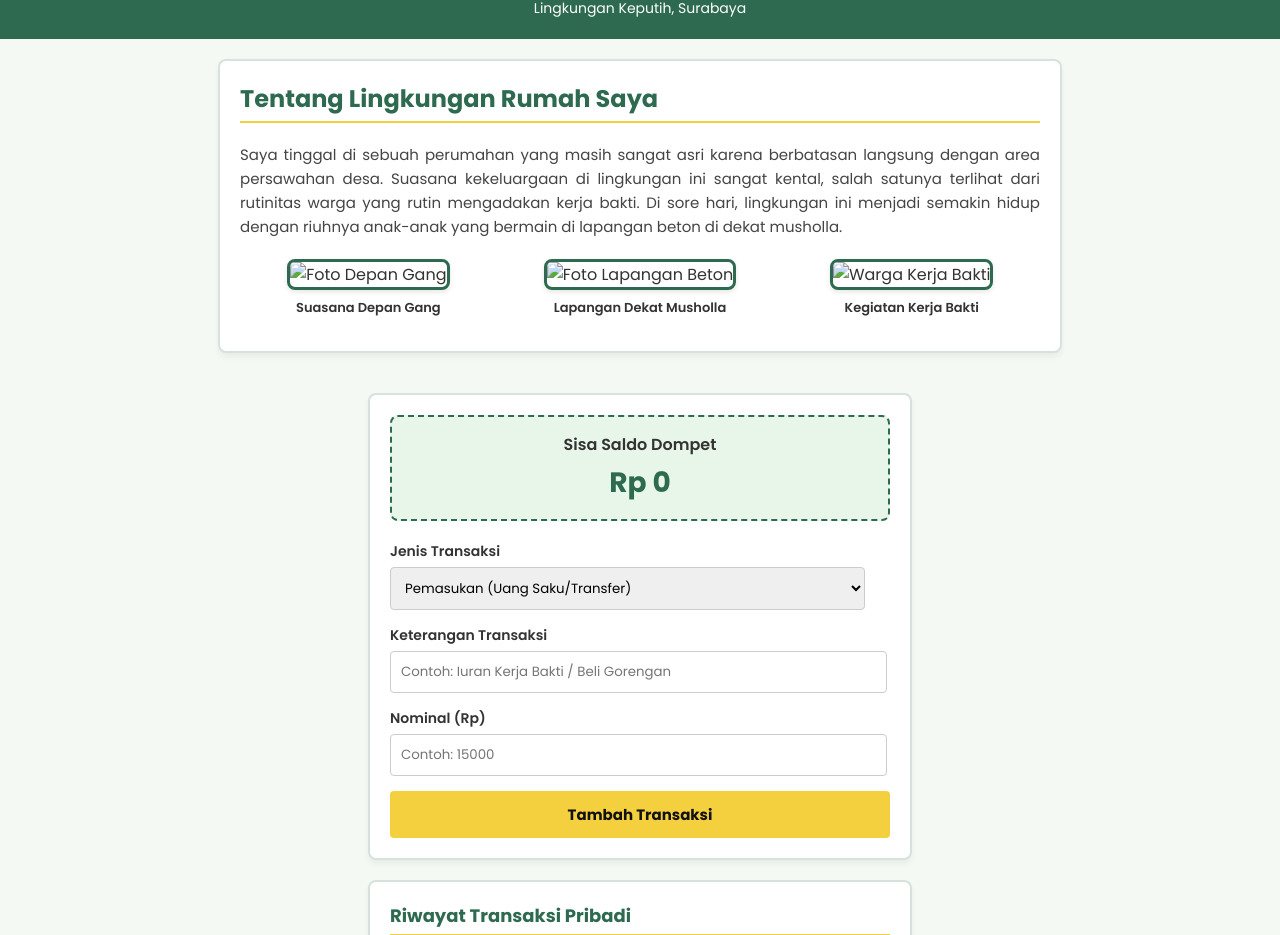
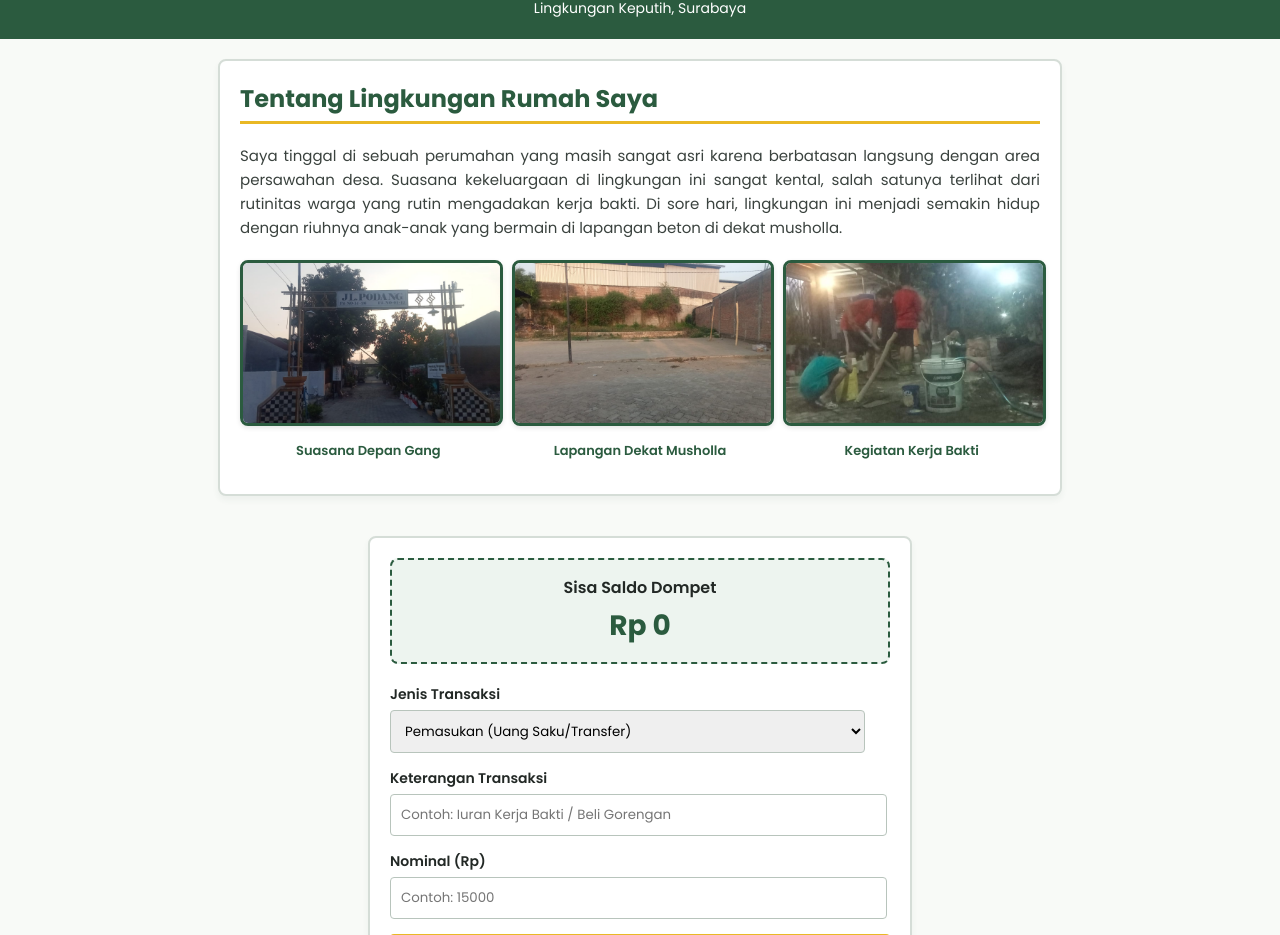
Before and after one commit to AbdurOsit/Tugas-Akhir-Desain-Web, a plain HTML site: page index.html in a window 1280 px wide. Shown: the part 62-997 px from the top of the page. Drawn offline with nearby package versions, Linux system fonts and the light colour scheme; no server answers.

Commit message:
menambahkan folder image, sedikit mengubah pewarnaan,dan menambahkan beberapa gambar pada halaman website

```diff
--- a/index.html
+++ b/index.html
@@ -33,18 +33,15 @@
         <!-- Galeri Tempat Foto -->
         <div class="galeri-foto">
             <div class="foto-item">
-                <!-- GANTI "foto-gang.jpg" dengan nama file foto gang aslimu nanti -->
-                <img src="foto-gang.jpg" alt="Foto Depan Gang">
+                <img src="image/foto_depan_gang.jpeg" alt="Foto Depan Gang">
                 <p>Suasana Depan Gang</p>
             </div>
             <div class="foto-item">
-                <!-- GANTI "foto-lapangan.jpg" dengan nama file foto lapangan aslimu nanti -->
-                <img src="foto-lapangan.jpg" alt="Foto Lapangan Beton">
+                <img src="image/foto_lapangan.jpeg" alt="Foto Lapangan Beton">
                 <p>Lapangan Dekat Musholla</p>
             </div>
             <div class="foto-item">
-                <!-- GANTI "foto-kerjabakti.jpg" dengan nama file foto kerja bakti aslimu nanti -->
-                <img src="foto-kerjabakti.jpg" alt="Warga Kerja Bakti">
+                <img src="image/foto_kerja_bakti.jpeg" alt="Warga Kerja Bakti">
                 <p>Kegiatan Kerja Bakti</p>
             </div>
         </div>
--- a/styles.css
+++ b/styles.css
@@ -3,15 +3,15 @@
    ========================================= */
 body {
     font-family: 'Poppins', sans-serif;
-    background-color: #f4f9f4; /* Nuansa asri hijau sangat muda */
-    color: #333;
+    background-color: #F8FAF7; /* Putih kehijauan lembut (asri) */
+    color: #222825;
     margin: 0;
     padding: 0;
 }
 
 header {
-    background-color: #2d6a4f; /* Hijau alam perumahan */
-    color: white;
+    background-color: #2B5B3F; /* Hijau daun/sawah natural */
+    color: #FFFFFF;
     text-align: center;
     padding: 20px;
 }
@@ -22,22 +22,22 @@ header h1 {
 }
 
 /* =========================================
-   2. STYLE BARU: TENTANG LINGKUNGAN (GALERI)
+   2. TENTANG LINGKUNGAN (GALERI)
    ========================================= */
 .lingkungan-section {
-    background: white;
-    border: 2px solid #d8e2dc;
+    background: #FFFFFF;
+    border: 2px solid #D5DDD7; /* Abu-abu lembut paving/beton */
     border-radius: 8px;
-    box-shadow: 0 4px 6px rgba(0,0,0,0.05);
+    box-shadow: 0 4px 6px rgba(43, 91, 63, 0.06);
     max-width: 800px;
-    margin: 20px auto; /* Agar posisinya di tengah layar */
+    margin: 20px auto;
     padding: 20px;
     width: 90%;
 }
 
 .cerita-box h2 {
-    color: #2d6a4f;
-    border-bottom: 2px solid #f4d03f;
+    color: #2B5B3F;
+    border-bottom: 3px solid #E9B824; /* Kuning padi/hangat */
     padding-bottom: 5px;
     margin-top: 0;
 }
@@ -45,7 +45,7 @@ header h1 {
 .cerita-box p {
     line-height: 1.6;
     font-size: 15px;
-    color: #444;
+    color: #3A423E;
     text-align: justify;
 }
 
@@ -53,7 +53,7 @@ header h1 {
     display: flex;
     gap: 15px;
     margin-top: 20px;
-    flex-wrap: wrap; /* Otomatis turun ke bawah jika dibuka di HP */
+    flex-wrap: wrap;
     justify-content: center;
 }
 
@@ -66,21 +66,21 @@ header h1 {
 .foto-item img {
     width: 100%;
     height: 160px;
-    object-fit: cover; /* Agar foto terpotong rapi tanpa gepeng */
+    object-fit: cover;
     border-radius: 8px;
-    border: 3px solid #2d6a4f; /* Bingkai warna hijau */
-    box-shadow: 0 2px 5px rgba(0,0,0,0.1);
+    border: 3px solid #2B5B3F;
+    box-shadow: 0 2px 5px rgba(0, 0, 0, 0.1);
 }
 
 .foto-item p {
     font-size: 13px;
     font-weight: 600;
     margin-top: 8px;
-    color: #333;
+    color: #2B5B3F;
 }
 
 /* =========================================
-   3. STYLE BUKU KAS (CARD, FORM, TABEL)
+   3. BUKU KAS (CARD, FORM, RIWAYAT)
    ========================================= */
 .container {
     display: flex;
@@ -91,20 +91,19 @@ header h1 {
 }
 
 .card {
-    background: white;
-    border: 2px solid #d8e2dc; /* Garis pembatas warna beton/abu */
+    background: #FFFFFF;
+    border: 2px solid #D5DDD7;
     border-radius: 8px;
-    box-shadow: 0 4px 6px rgba(0,0,0,0.05);
+    box-shadow: 0 4px 6px rgba(43, 91, 63, 0.06);
     padding: 20px;
     width: 100%;
     max-width: 500px;
 }
 
-/* Area Saldo */
 .saldo-box {
     text-align: center;
-    background-color: #e8f5e9;
-    border: 2px dashed #2d6a4f;
+    background-color: #EDF4EF;
+    border: 2px dashed #2B5B3F;
     padding: 15px;
     border-radius: 8px;
     margin-bottom: 20px;
@@ -112,11 +111,10 @@ header h1 {
 
 .saldo-box h2 {
     margin: 0;
-    color: #2d6a4f;
+    color: #2B5B3F;
     font-size: 28px;
 }
 
-/* Form Styles */
 .form-group {
     margin-bottom: 15px;
 }
@@ -126,20 +124,20 @@ label {
     margin-bottom: 5px;
     font-weight: 600;
     font-size: 14px;
+    color: #222825;
 }
 
 input, select {
     width: 95%;
     padding: 10px;
-    border: 1px solid #ccc;
+    border: 1px solid #B8C4BC;
     border-radius: 4px;
     font-family: 'Poppins', sans-serif;
 }
 
-/* Tombol (Warna Kuning aksen hangat) */
 button {
-    background-color: #f4d03f;
-    color: #111;
+    background-color: #E9B824; /* Kuning aksen hangat */
+    color: #1A1F1C;
     font-weight: 700;
     border: none;
     padding: 12px;
@@ -152,15 +150,14 @@ button {
 }
 
 button:hover {
-    background-color: #e6c229;
+    background-color: #D4A51C;
 }
 
-/* List Riwayat Transaksi */
 .riwayat-title {
     margin-top: 0;
     font-size: 18px;
-    color: #2d6a4f;
-    border-bottom: 2px solid #f4d03f;
+    color: #2B5B3F;
+    border-bottom: 3px solid #E9B824;
     padding-bottom: 5px;
 }
 
@@ -171,8 +168,8 @@ ul {
 }
 
 li {
-    background: #fafafa;
-    border-left: 5px solid #ccc;
+    background: #F8FAF7;
+    border-left: 5px solid #8D99AE;
     margin-bottom: 10px;
     padding: 12px;
     border-radius: 4px;
@@ -181,13 +178,13 @@ li {
     font-size: 14px;
 }
 
-.uang-masuk { border-left-color: #2d6a4f; }
-.uang-keluar { border-left-color: #e63946; }
-.nominal-masuk { color: #2d6a4f; font-weight: 600; }
-.nominal-keluar { color: #e63946; font-weight: 600; }
+.uang-masuk { border-left-color: #2B5B3F; }
+.uang-keluar { border-left-color: #C93B3B; }
+.nominal-masuk { color: #2B5B3F; font-weight: 600; }
+.nominal-keluar { color: #C93B3B; font-weight: 600; }
 
 .error-msg {
-    color: #e63946;
+    color: #C93B3B;
     font-size: 12px;
     margin-top: 5px;
     display: none;
```
Also changed, not shown: image/foto_depan_gang.jpeg (added), image/foto_depan_gang2.jpeg (added), image/foto_depan_mushola.jpeg (added), image/foto_jalan_sawah.jpeg (added), image/foto_kerja_bakti.jpeg (added), image/foto_lapangan.jpeg (added).
